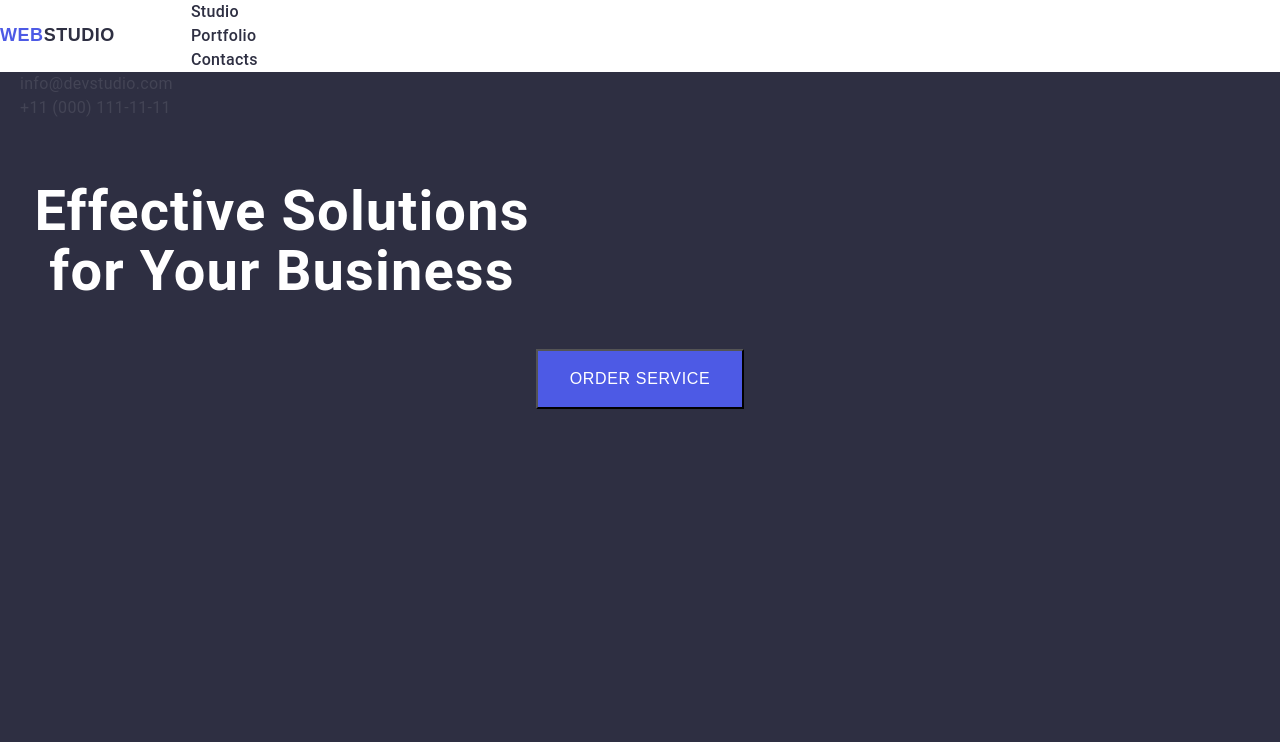
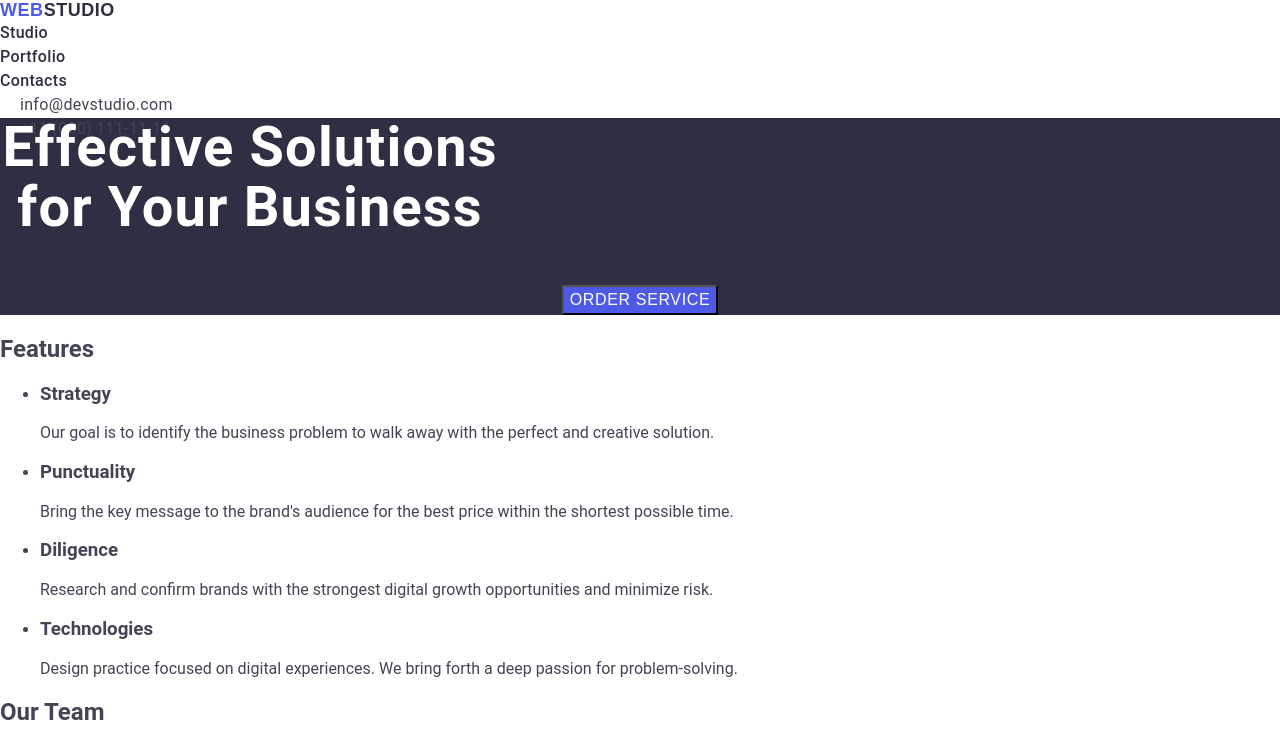
Before and after one commit to Danilo505908/goit-markup-hw-02, a plain HTML site: page index.html in a window 1280 px wide. Shown: the top 742 px of the page. Drawn offline with Linux system fonts and the light colour scheme.

Commit message:
add index file

```diff
--- a/css/styles.css
+++ b/css/styles.css
@@ -4,7 +4,6 @@ body {
     color: #434455;
     background-color: #FFFFFF;
     margin: 0;
-    padding: 0;
 }
 
 /* header style */
@@ -12,11 +11,6 @@ body {
     background-color: #fff;
     height: 72px;
     margin: 0;
-}
-
-.nav {
-    display: flex;
-    align-items: center;
 }
 
 .logo {
@@ -92,9 +86,7 @@ body {
 /* hero style */
 .hero {
     text-align: center;
-    padding: 64px 32px;
     margin: 0;
-    height: 600px;
     background-color: #2e2f42;
 }
 
@@ -108,7 +100,6 @@ body {
 }
 
 .hero button {
-    padding: 16px 32px;
     font-size: 16px;
     font-weight: 500;
     text-transform: uppercase;
```
